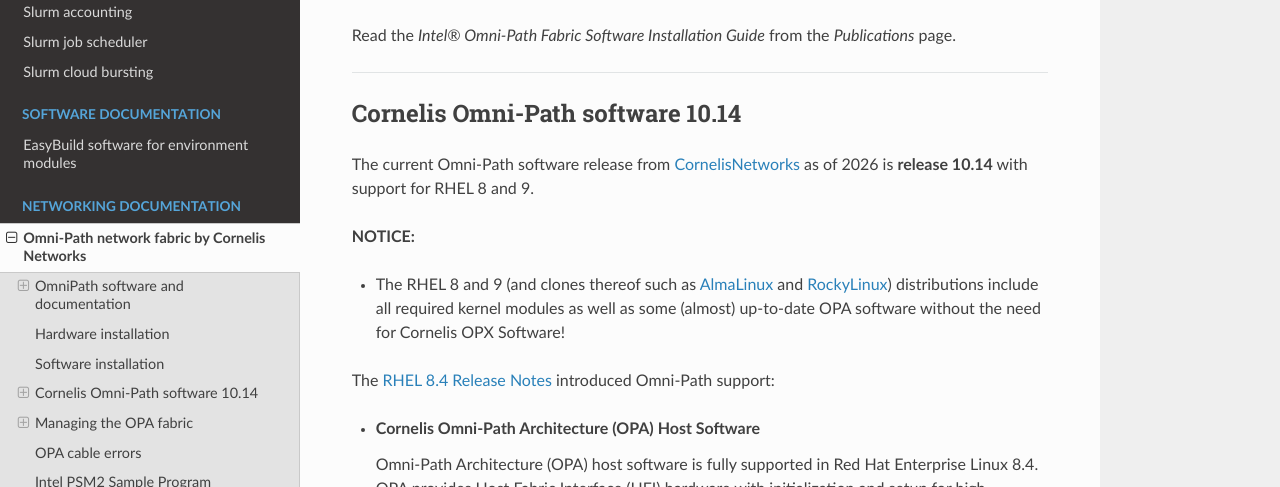
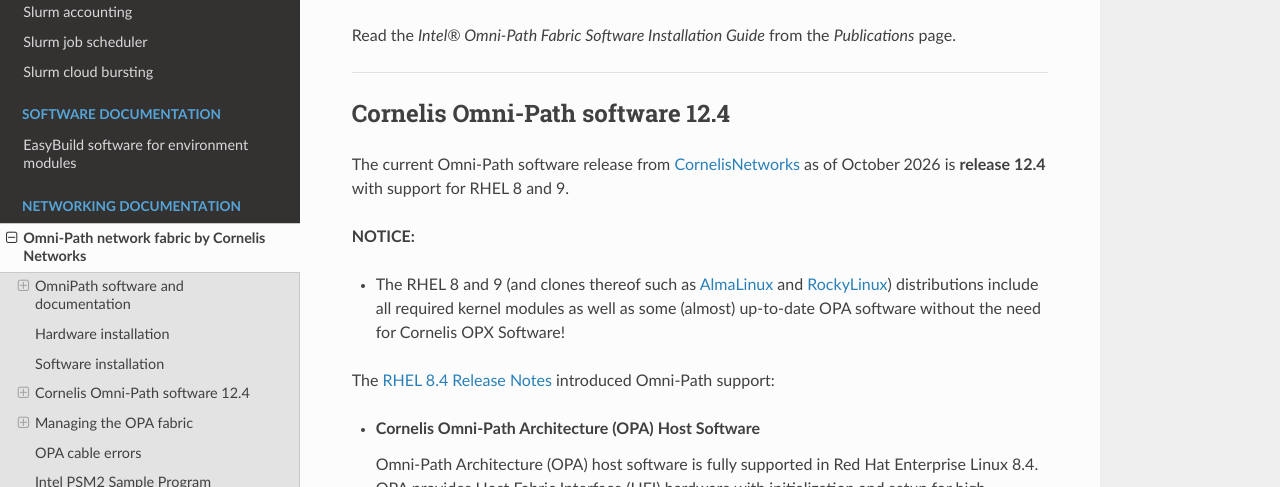
Before and after one commit to OleHolmNielsen/Niflheim_system, a Sphinx documentation site: the page built from docs/OmniPath.rst, in a window 1280 px wide and 900 px high, scrolled down 2853 px. Shown: the part 163-650 px from the top of the window. Built offline with Sphinx 7.4.7 and the Read the Docs theme 3.1.0, drawn with Linux system fonts in a browser that asks for light colours; some of the changed text lies outside the part shown.

Commit message:
Fix version error

```diff
--- a/docs/OmniPath.rst
+++ b/docs/OmniPath.rst
@@ -111,10 +111,10 @@
 
 ---------------------------------------------------------
 
-Cornelis Omni-Path software 10.14
+Cornelis Omni-Path software 12.4
 =================================
 
-The current Omni-Path software release from CornelisNetworks_ as of 2026 is **release 10.14** with support for RHEL 8 and 9.
+The current Omni-Path software release from CornelisNetworks_ as of October 2026 is **release 12.4** with support for RHEL 8 and 9.
 
 **NOTICE:**
 
```
